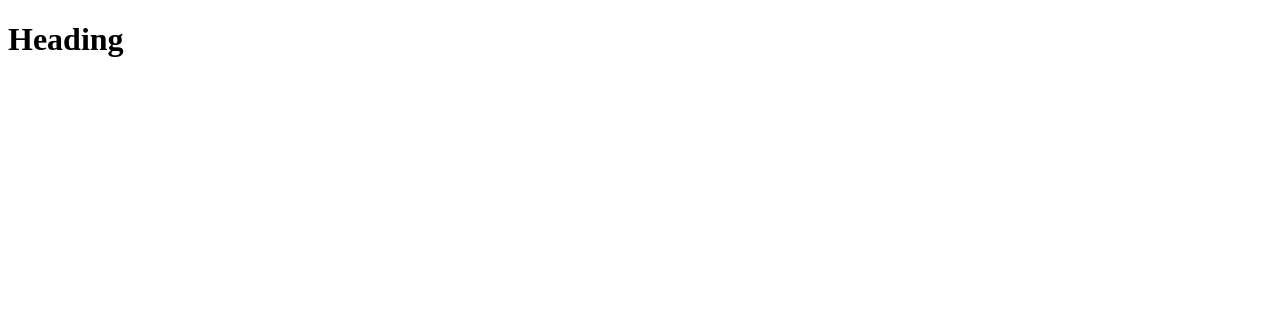
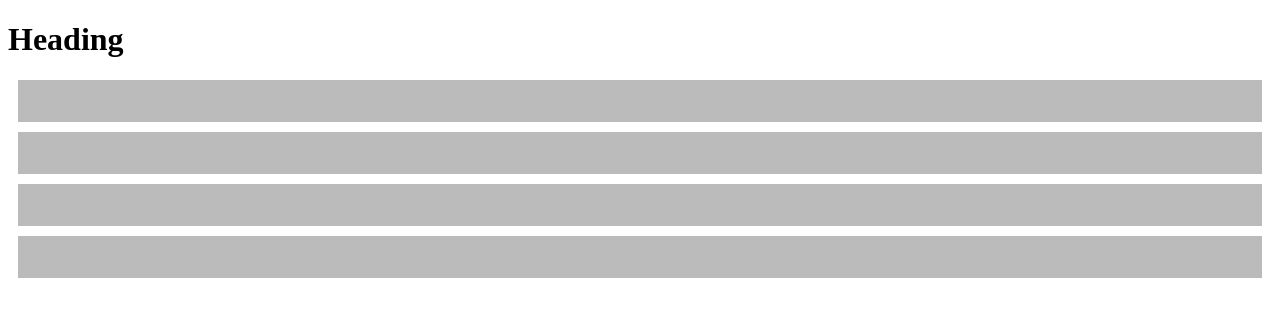
Before and after one commit to HenLau0/HTML-HG-Show, a plain HTML site: page index.html in a window 1280 px wide. Drawn offline with Linux system fonts and the light colour scheme.

Commit message:
First commit, working on text functionality

```diff
--- a/index.html
+++ b/index.html
@@ -4,11 +4,15 @@
     <meta charset="UTF-8">
     <meta name="viewport" content="width=device-width, initial-scale=1.0">
     <meta http-equiv="X-UA-Compatible" content="ie=edge">
-    <title>Title</title>
+    <title>What house could you afford in today's market?</title>
     <link rel="stylesheet" href="screen.css">
   </head>
   <body>
     <h1>Heading</h1>
+    <h2 id="button-1" class="stage-1-button">buttontest</h2>
+    <h3 id="button-2" class="stage-1-button">buttontest</h3>
+    <h4 id="button-3" class="stage-1-button">buttontest</h4>
+    <h5 id="button-4" class="stage-1-button">buttontest</h5>
     <script src="index.js"></script>
   </body>
 </html>
--- a/screen.css
+++ b/screen.css
@@ -1 +1,13 @@
 /* Add screen styles below */
+.stage-1-button {
+    background: #bbb;
+    color: #bbb;
+    margin: 10px;
+    padding: 10px;
+    font-size: larger;
+}
+
+button-1 {
+    position: fixed;
+    right: 100px;
+}
```
Also changed, not shown: 1 other file.
